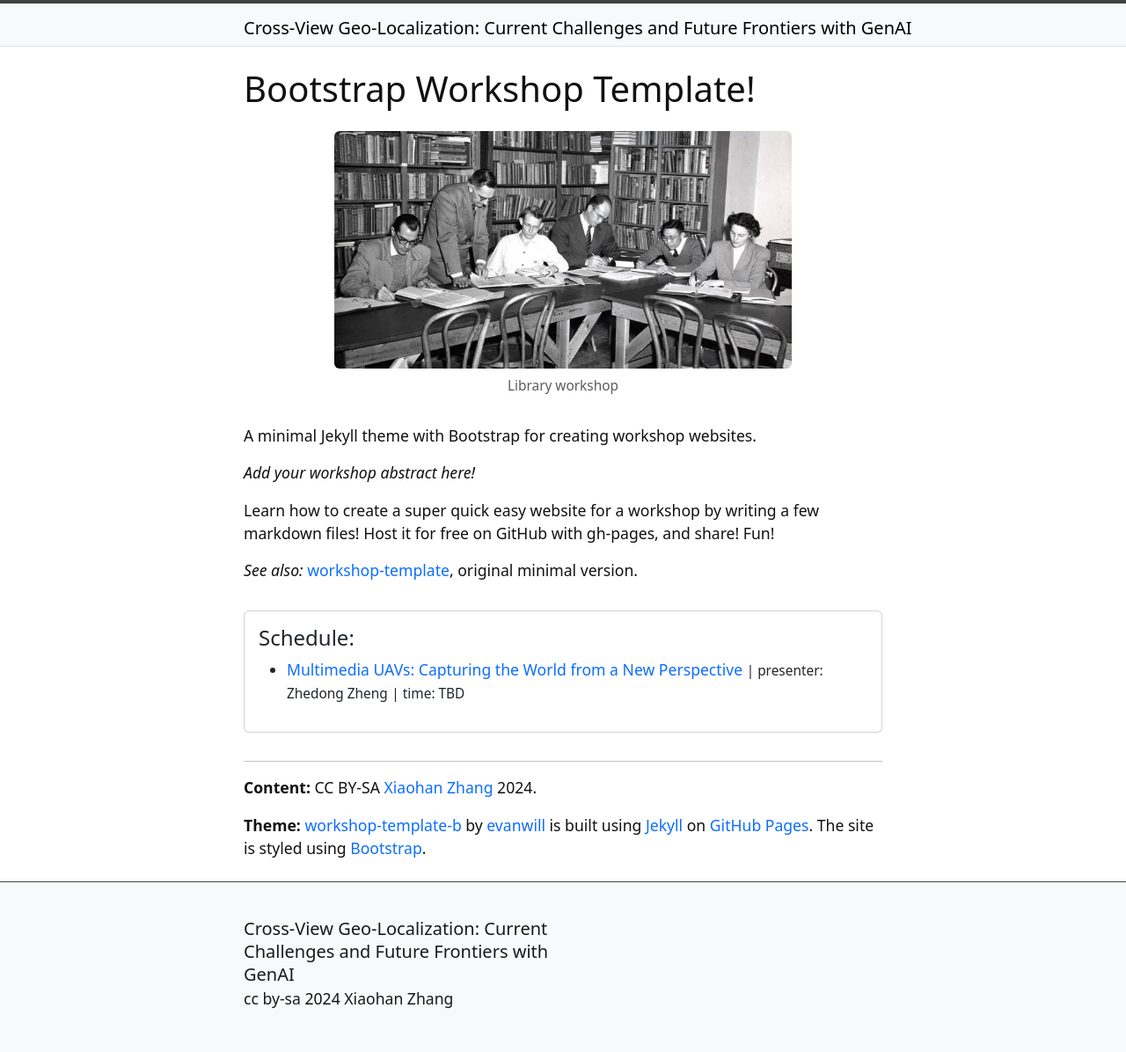
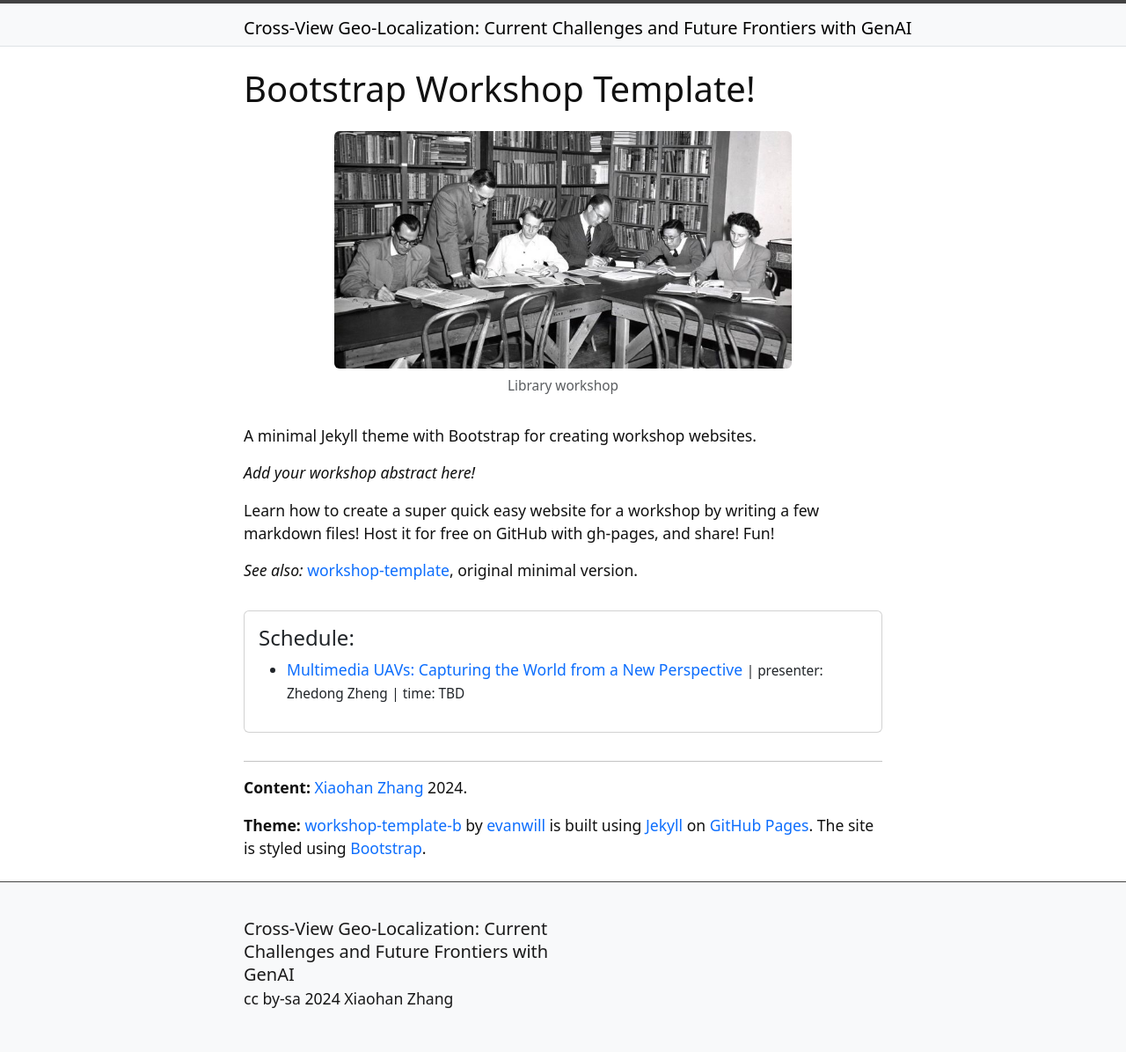
Before and after one commit to zxh009123/WACV25_CVGL_Tutorial, a Jekyll site: the page built from index.md, in a window 1280 px wide. Shown: the whole page at 88% size. Built offline with Jekyll 4.4.1, drawn with Linux system fonts in a browser that asks for light colours.

```diff
--- a/_includes/template/credits.html
+++ b/_includes/template/credits.html
@@ -1,2 +1,2 @@
-<p><strong>Content:</strong> CC BY-SA {% if site.github_username %}<a href="https://github.com/{{ site.github_username }}">{{ site.author }}</a>{% else %}{{ site.author }}{% endif %} {{ site.pub_year}}.</p>
+<p><strong>Content:</strong> {% if site.github_username %}<a href="https://github.com/{{ site.github_username }}">{{ site.author }}</a>{% else %}{{ site.author }}{% endif %} {{ site.pub_year}}.</p>
 <p><strong>Theme:</strong> <a href="https://github.com/evanwill/workshop-template-b" target="_blank" rel="noopener">workshop-template-b</a> by <a href="https://github.com/evanwill/" target="_blank" rel="noopener">evanwill</a> is built using <a href="https://jekyllrb.com/" target="_blank" rel="noopener">Jekyll</a> on <a href="https://pages.github.com/" target="_blank" rel="noopener">GitHub Pages</a>. The site is styled using <a href="https://getbootstrap.com/" target="_blank" rel="noopener">Bootstrap</a>.</p>
```
